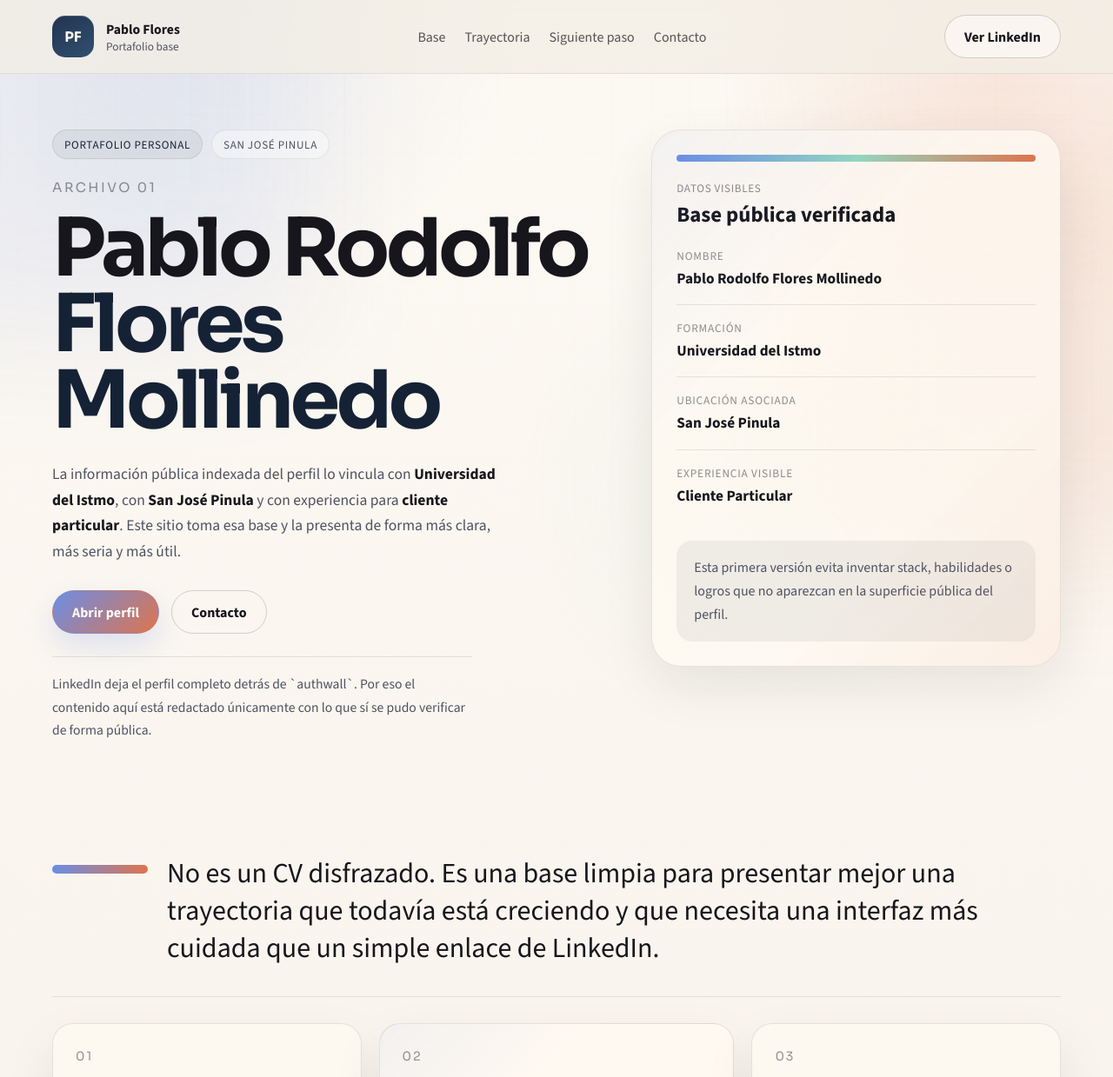
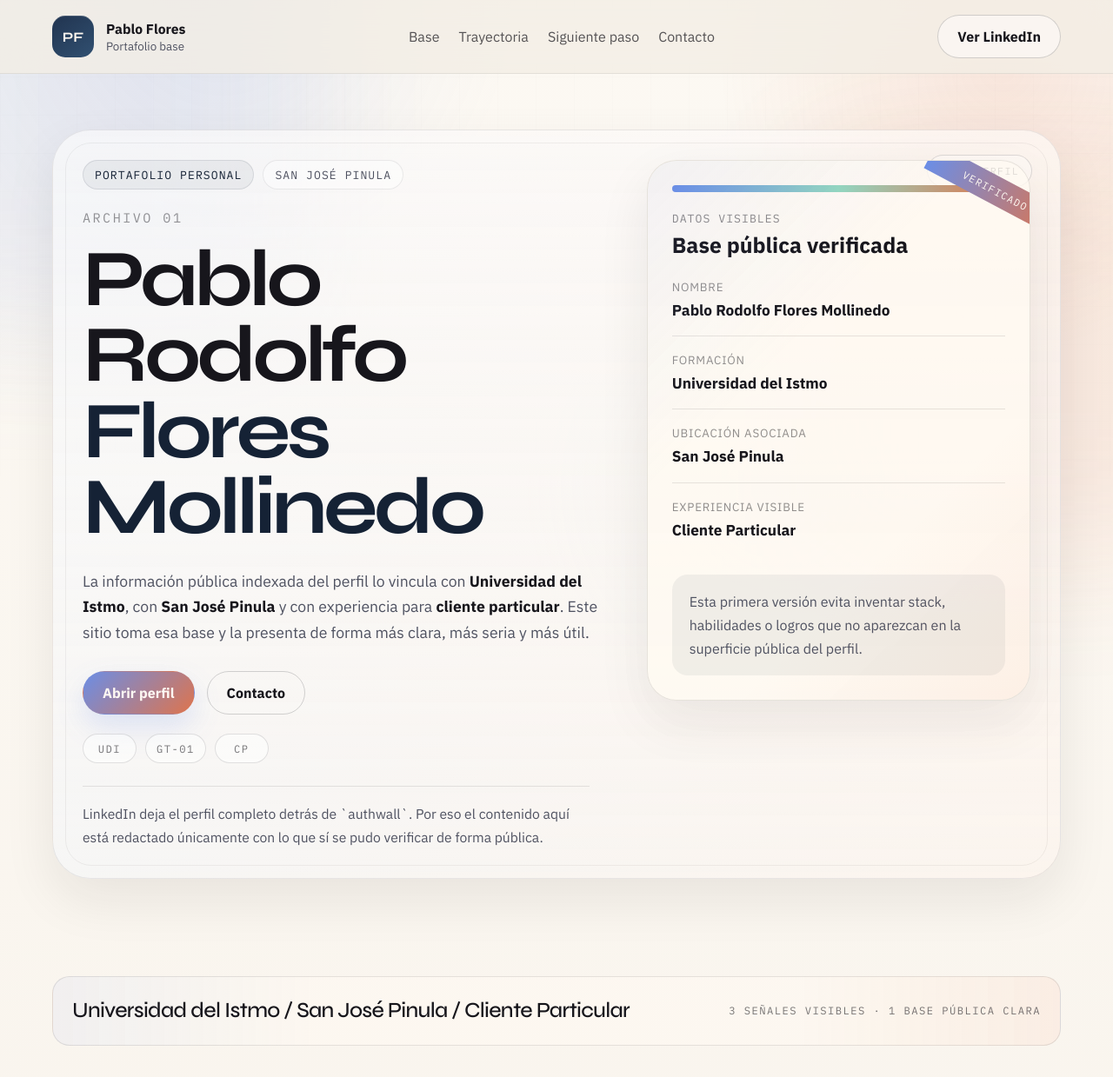
Before and after one commit to pabloflores465/pablo-flores-portfolio, a website built with Vite: page index.html in a window 1280 px wide. Shown: the top 1239 px of the page at 87% size. Built offline with nearby package versions, Linux system fonts and the light colour scheme.

Commit message:
Add stronger editorial portfolio styling

```diff
--- a/index.html
+++ b/index.html
@@ -25,7 +25,7 @@
       crossorigin
     />
     <link
-      href="https://fonts.googleapis.com/css2?family=Sora:wght@400;500;600;700;800&family=Source+Sans+3:wght@400;500;600;700&display=swap"
+      href="https://fonts.googleapis.com/css2?family=IBM+Plex+Mono:wght@400;500;600&family=IBM+Plex+Sans:wght@400;500;600;700&family=Syne:wght@500;600;700;800&display=swap"
       rel="stylesheet"
     />
     <link
@@ -98,7 +98,10 @@
 
     <main id="inicio">
       <section class="hero section">
-        <div class="container hero-layout">
+        <div class="container hero-stage">
+          <div class="hero-stamp">GT / PERFIL</div>
+
+          <div class="hero-layout">
             <div class="hero-copy reveal">
               <div class="hero-meta">
                 <span class="tag">Portafolio personal</span>
@@ -136,6 +139,12 @@
                 </a>
               </div>
 
+              <div class="hero-markers">
+                <span>UDI</span>
+                <span>GT-01</span>
+                <span>CP</span>
+              </div>
+
               <p class="hero-footnote">
                 LinkedIn deja el perfil completo detrás de `authwall`. Por eso el
                 contenido aquí está redactado únicamente con lo que sí se pudo
@@ -144,6 +153,7 @@
             </div>
 
             <aside class="hero-sheet reveal">
+              <div class="sheet-ribbon">Verificado</div>
               <div class="sheet-accent"></div>
               <div class="sheet-header">
                 <span class="sheet-label">Datos visibles</span>
@@ -174,6 +184,16 @@
                 no aparezcan en la superficie pública del perfil.
               </p>
             </aside>
+          </div>
+        </div>
+      </section>
+
+      <section class="section proof-strip">
+        <div class="container">
+          <div class="proof-band reveal">
+            <p>Universidad del Istmo / San José Pinula / Cliente Particular</p>
+            <small>3 señales visibles · 1 base pública clara</small>
+          </div>
         </div>
       </section>
 
@@ -294,6 +314,7 @@
 
           <div class="future-grid">
             <article class="future-card reveal">
+              <span class="future-index">01</span>
               <h3>Proyectos</h3>
               <p>
                 Casos de trabajo, entregables, capturas, objetivos y resultado de
@@ -302,6 +323,7 @@
             </article>
 
             <article class="future-card reveal">
+              <span class="future-index">02</span>
               <h3>Herramientas</h3>
               <p>
                 Tecnologías, software o áreas de trabajo, pero solo cuando se
@@ -310,6 +332,7 @@
             </article>
 
             <article class="future-card reveal">
+              <span class="future-index">03</span>
               <h3>Resultados</h3>
               <p>
                 Métricas, logros académicos o referencias que conviertan el perfil
--- a/styles.css
+++ b/styles.css
@@ -31,7 +31,7 @@ body {
   min-height: 100vh;
   overflow-x: hidden;
   color: var(--ink);
-  font-family: "Source Sans 3", sans-serif;
+  font-family: "IBM Plex Sans", sans-serif;
   background:
     linear-gradient(180deg, rgba(255, 252, 247, 0.78), rgba(243, 237, 228, 1)),
     var(--bg);
@@ -71,7 +71,7 @@ h1,
 h2,
 h3 {
   margin: 0;
-  font-family: "Sora", sans-serif;
+  font-family: "Syne", sans-serif;
   letter-spacing: -0.05em;
 }
 
@@ -120,7 +120,7 @@ h3 {
   place-items: center;
   background: linear-gradient(145deg, var(--navy-soft), #315071);
   color: #fff8f0;
-  font-family: "Sora", sans-serif;
+  font-family: "Syne", sans-serif;
   font-weight: 700;
   box-shadow: inset 0 1px 0 rgba(255, 255, 255, 0.16);
 }
@@ -209,6 +209,43 @@ h3 {
   padding-top: 64px;
 }
 
+.hero-stage {
+  position: relative;
+  padding: 34px;
+  border: 1px solid rgba(23, 22, 28, 0.08);
+  border-radius: calc(var(--radius-xl) + 10px);
+  background:
+    linear-gradient(180deg, rgba(255, 255, 255, 0.38), rgba(255, 255, 255, 0.12)),
+    linear-gradient(90deg, rgba(107, 142, 230, 0.05), rgba(222, 116, 77, 0.05)),
+    rgba(255, 251, 246, 0.58);
+  box-shadow: var(--shadow);
+  overflow: hidden;
+}
+
+.hero-stage::before {
+  content: "";
+  position: absolute;
+  inset: 14px;
+  border: 1px solid rgba(23, 22, 28, 0.06);
+  border-radius: calc(var(--radius-xl) - 4px);
+  pointer-events: none;
+}
+
+.hero-stamp {
+  position: absolute;
+  top: 28px;
+  right: 32px;
+  padding: 10px 14px;
+  border: 1px solid rgba(23, 22, 28, 0.14);
+  border-radius: 999px;
+  font-family: "IBM Plex Mono", monospace;
+  font-size: 0.72rem;
+  letter-spacing: 0.12em;
+  text-transform: uppercase;
+  color: rgba(23, 22, 28, 0.56);
+  background: rgba(255, 255, 255, 0.32);
+}
+
 .hero-layout {
   display: grid;
   grid-template-columns: minmax(0, 1.1fr) minmax(320px, 0.8fr);
@@ -233,8 +270,9 @@ h3 {
   padding: 0 13px;
   border-radius: 999px;
   font-size: 0.82rem;
-  letter-spacing: 0.05em;
+  letter-spacing: 0.08em;
   text-transform: uppercase;
+  font-family: "IBM Plex Mono", monospace;
 }
 
 .tag,
@@ -258,7 +296,7 @@ h3 {
 
 .serial {
   margin-bottom: 14px;
-  font-family: "Sora", sans-serif;
+  font-family: "IBM Plex Mono", monospace;
   font-size: 0.95rem;
   text-transform: uppercase;
   letter-spacing: 0.16em;
@@ -289,6 +327,31 @@ h3 {
   margin-top: 30px;
 }
 
+.hero-markers {
+  display: flex;
+  flex-wrap: wrap;
+  gap: 10px;
+  margin-top: 22px;
+}
+
+.hero-markers span,
+.future-index {
+  display: inline-flex;
+  align-items: center;
+  justify-content: center;
+  min-width: 62px;
+  min-height: 34px;
+  padding: 0 12px;
+  border-radius: 999px;
+  border: 1px solid rgba(23, 22, 28, 0.12);
+  background: rgba(255, 255, 255, 0.46);
+  font-family: "IBM Plex Mono", monospace;
+  font-size: 0.76rem;
+  letter-spacing: 0.12em;
+  text-transform: uppercase;
+  color: rgba(23, 22, 28, 0.58);
+}
+
 .hero-footnote {
   margin-top: 26px;
   max-width: 62ch;
@@ -305,6 +368,23 @@ h3 {
   border-radius: var(--radius-xl);
   box-shadow: var(--shadow);
   overflow: hidden;
+}
+
+.sheet-ribbon {
+  position: absolute;
+  top: 18px;
+  right: -46px;
+  width: 170px;
+  height: 32px;
+  display: grid;
+  place-items: center;
+  transform: rotate(28deg);
+  background: linear-gradient(90deg, var(--blue), var(--orange));
+  color: #fffaf2;
+  font-family: "IBM Plex Mono", monospace;
+  font-size: 0.72rem;
+  letter-spacing: 0.12em;
+  text-transform: uppercase;
 }
 
 .hero-sheet::before {
@@ -342,6 +422,40 @@ h3 {
   border: 0;
   background: transparent;
   color: rgba(23, 22, 28, 0.5);
+}
+
+.proof-strip {
+  padding: 24px 0 0;
+}
+
+.proof-band {
+  display: flex;
+  flex-wrap: wrap;
+  align-items: center;
+  justify-content: space-between;
+  gap: 18px;
+  padding: 18px 22px;
+  border: 1px solid var(--line);
+  border-radius: 20px;
+  background:
+    linear-gradient(90deg, rgba(107, 142, 230, 0.08), transparent 26%),
+    linear-gradient(270deg, rgba(222, 116, 77, 0.08), transparent 26%),
+    rgba(255, 250, 242, 0.54);
+}
+
+.proof-band p {
+  font-family: "Syne", sans-serif;
+  font-size: clamp(1.15rem, 2vw, 1.55rem);
+  letter-spacing: -0.03em;
+  color: var(--ink);
+}
+
+.proof-band small {
+  font-family: "IBM Plex Mono", monospace;
+  font-size: 0.76rem;
+  letter-spacing: 0.12em;
+  text-transform: uppercase;
+  color: rgba(23, 22, 28, 0.58);
 }
 
 .fact-list {
@@ -425,6 +539,14 @@ h3 {
   box-shadow: var(--shadow);
 }
 
+.base-grid .base-card:nth-child(1) {
+  transform: translateY(16px);
+}
+
+.base-grid .base-card:nth-child(3) {
+  transform: translateY(30px);
+}
+
 .base-card.emphasis {
   background:
     linear-gradient(135deg, rgba(107, 142, 230, 0.08), transparent 34%),
@@ -435,7 +557,7 @@ h3 {
 .base-index {
   display: inline-flex;
   margin-bottom: 18px;
-  font-family: "Sora", sans-serif;
+  font-family: "IBM Plex Mono", monospace;
   font-size: 0.88rem;
   letter-spacing: 0.14em;
   text-transform: uppercase;
@@ -453,6 +575,20 @@ h3 {
 .base-card p,
 .future-card p {
   margin-top: 14px;
+}
+
+.future-card {
+  position: relative;
+}
+
+.future-card::after {
+  content: "";
+  position: absolute;
+  left: 26px;
+  right: 26px;
+  bottom: 18px;
+  height: 1px;
+  background: linear-gradient(90deg, rgba(23, 22, 28, 0.18), transparent);
 }
 
 .editorial-layout {
@@ -493,7 +629,7 @@ h3 {
 }
 
 .row-number {
-  font-family: "Sora", sans-serif;
+  font-family: "IBM Plex Mono", monospace;
   font-size: 2.1rem;
   line-height: 1;
   color: rgba(23, 22, 28, 0.28);
@@ -623,6 +759,11 @@ h3 {
     grid-template-columns: 1fr;
   }
 
+  .base-grid .base-card:nth-child(1),
+  .base-grid .base-card:nth-child(3) {
+    transform: none;
+  }
+
   .contact-actions {
     justify-items: start;
   }
@@ -636,6 +777,16 @@ h3 {
   .statement {
     grid-template-columns: 1fr;
     gap: 12px;
+  }
+
+  .hero-stage {
+    padding: 24px;
+  }
+
+  .hero-stamp {
+    position: static;
+    width: fit-content;
+    margin-bottom: 18px;
   }
 
   .statement-rule {
```
Lines whose indentation alone changed are shown as unchanged.
